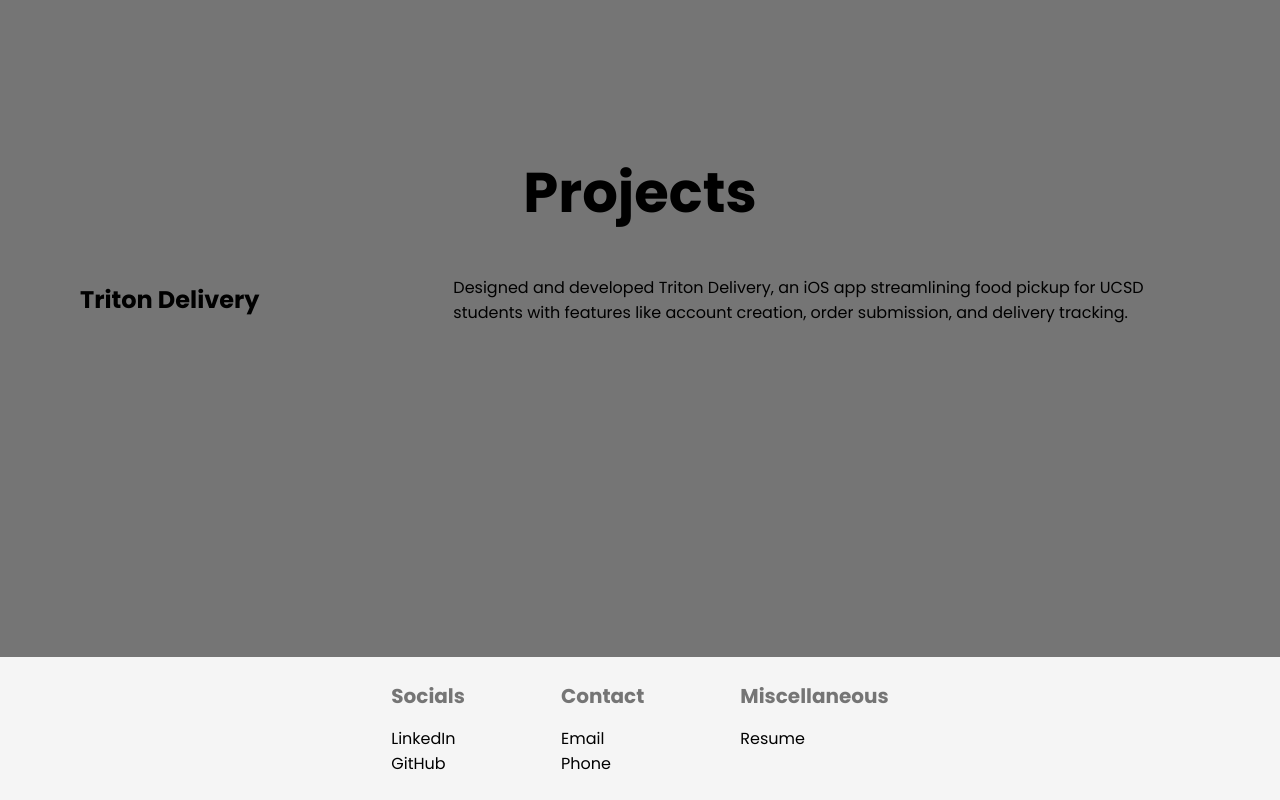
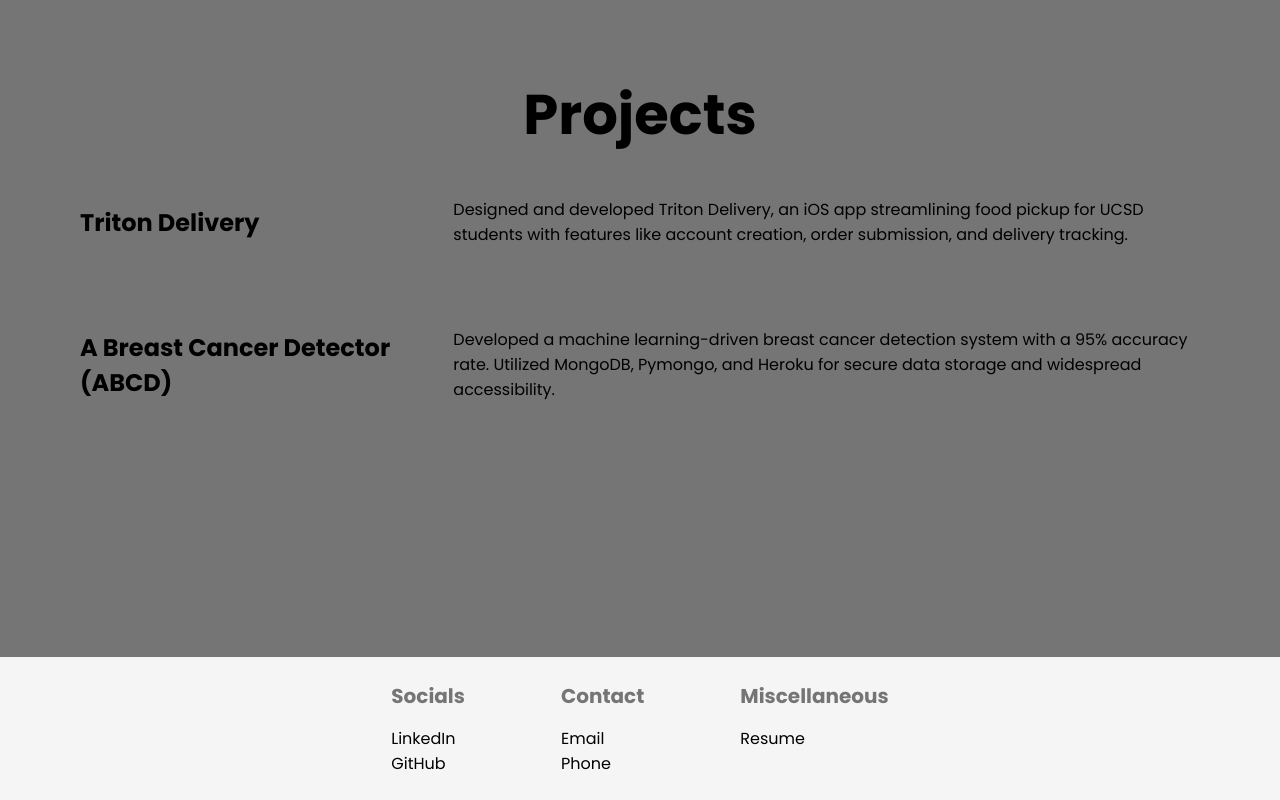
Before and after one commit to derryl0925/derryl0925.github.io, a plain HTML site: page index.html in a window 1280 px wide. Shown: the part 1743-2543 px from the top of the page. Drawn offline with Linux system fonts and the light colour scheme.

Commit message:
Update index.html
Added breast cancer project

```diff
--- a/index.html
+++ b/index.html
@@ -100,14 +100,13 @@
           submission, and delivery tracking.
         </p>
       </article>
-      <!--<article>
-        <h5>Zoom Attendance Taker</h5>
+      <article>
+        <h5>A Breast Cancer Detector (ABCD)</h5>
         <p>
-          Built a full-stack Flask web application, allowing users to upload a
-          screenshot of their Zoom meeting and to autonomously mark attendance
-          using facial recognition
+          Developed a machine learning-driven breast cancer detection system with a 95% accuracy rate. Utilized MongoDB, Pymongo, and Heroku for secure data storage and widespread accessibility.
         </p>
       </article>
+      <!--
       <article>
         <h5>Job Application Tracker</h5>
         <p>
```
